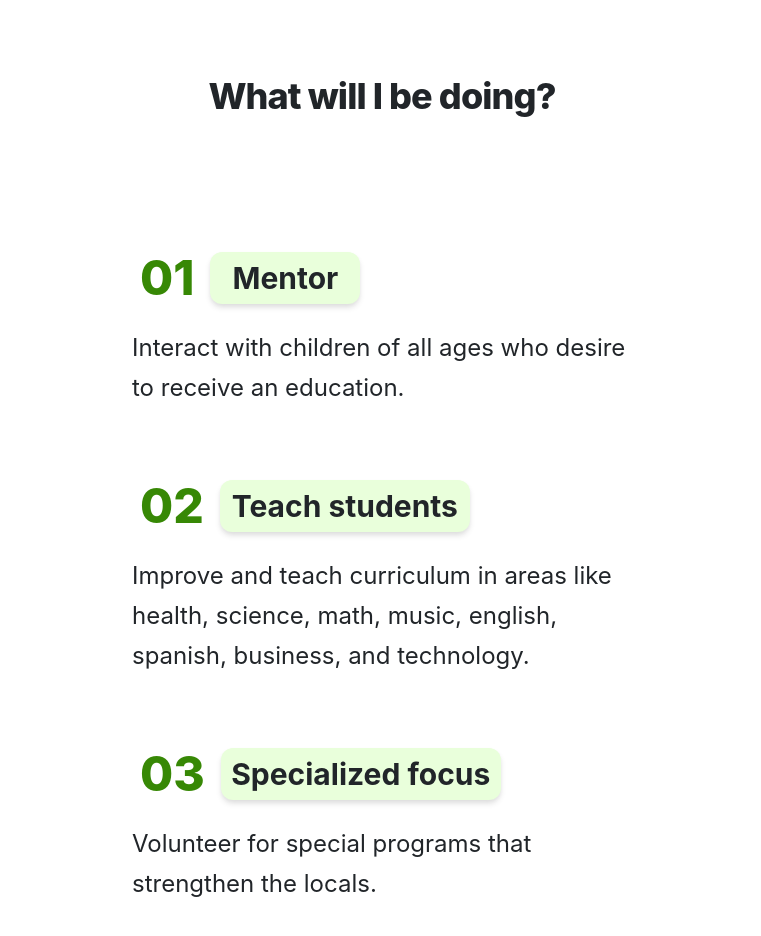
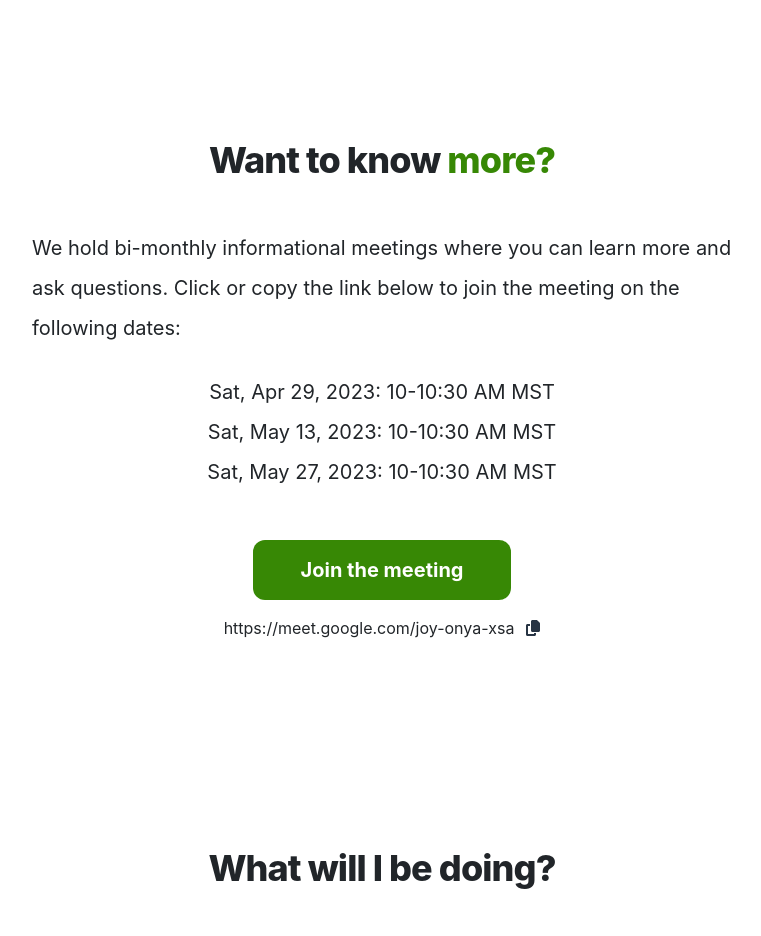
Before and after one commit to tyler16smith/dr-trips, a React (Create React App) app: page / in a window 1280 px wide. Shown: the part 3660-4596 px from the top of the page, without its empty margins (258-1019 px from the left). Built offline with nearby package versions, Linux system fonts and the light colour scheme; the HTML template or start-up script is replaced by a standard one.

Commit message:
Adds meeting link and button to the website

```diff
--- a/src/App.js
+++ b/src/App.js
@@ -8,7 +8,7 @@ import emailjs from 'emailjs-com';
 import AccordianContent from './AccordianContent';
 import { Menu, MenuItem } from "@mui/material";
 import { FontAwesomeIcon } from '@fortawesome/react-fontawesome';
-import { faArrowDown, faArrowLeft, faArrowRight } from '@fortawesome/free-solid-svg-icons';
+import { faArrowDown, faArrowLeft, faArrowRight, faCopy } from '@fortawesome/free-solid-svg-icons';
 
 export default function LandingPage() {
 
@@ -234,6 +234,11 @@ export default function LandingPage() {
     }
   }
 
+  const copyLink = (link) => {
+    navigator.clipboard.writeText(link);
+    notifyMessageSent('Link copied!')
+  }
+
 
   return (
     <div>
@@ -311,6 +316,33 @@ export default function LandingPage() {
           <p className={`${isMobile ? 'text-4xl' : 'text-5xl'} text-center font-extrabold tracking-tight mb-5`}>Here's our <span className='text-[#378805]'>why</span></p>
           <div className='flex justify-center'>
             <iframe style={{ width: '1000px', height: isMobile ? '250px' : '600px' }} className='rounded-xl lg:shadow-xl shadow-gray cursor-pointer' src="https://www.youtube.com/embed/S8JNAwBzroE" title="YouTube video player" frameborder="0" allow="accelerometer; autoplay; clipboard-write; encrypted-media; gyroscope; picture-in-picture" allowfullscreen></iframe>
+          </div>
+        </div>
+
+        <div className='mx-2 lg:mt-48 mt-36 lg:mb-20 mb-14'>
+          <p className={`${isMobile ? 'text-3xl' : 'text-4xl'} text-center font-extrabold tracking-tight mb-5`}>Want to know <span className='text-[#378805]'>more?</span></p>
+          <div className='flex flex-col justify-center items-center text-xl lg:leading-10 leading-9'>
+            <p className={isMobile ? 'px-4' : 'lg:w-[700px]'}>We hold bi-monthly informational meetings where you can learn more and ask questions. Click or copy the link below to join the meeting on the following dates:</p>
+            <div className={`flex flex-col justify-center items-center mt-4 ${isMobile ? 'px-4' : 'lg:w-[700px]'}`}>
+              <p>Sat, Apr 29, 2023: 10-10:30 AM MST</p>
+              <p>Sat, May 13, 2023: 10-10:30 AM MST</p>
+              <p>Sat, May 27, 2023: 10-10:30 AM MST</p>
+            </div>
+            <a
+              target='__blank'
+              href='https://meet.google.com/joy-onya-xsa'
+              className='px-5 py-3 text-white font-bold text-xl rounded-xl bg-[#378805] hover:bg-[#2A6804] hover:no-underline mt-5 mb-3'
+            >
+              Join the meeting
+            </a>
+            <div className='flex justify-center items-center gap-3 text-base'>
+              <p>https://meet.google.com/joy-onya-xsa</p>
+              <FontAwesomeIcon
+                icon={faCopy}
+                className='cursor-pointer text-dark-gray hover:text-black'
+                onClick={() => copyLink('https://meet.google.com/joy-onya-xsa')}
+              />
+            </div>
           </div>
         </div>
 
```
